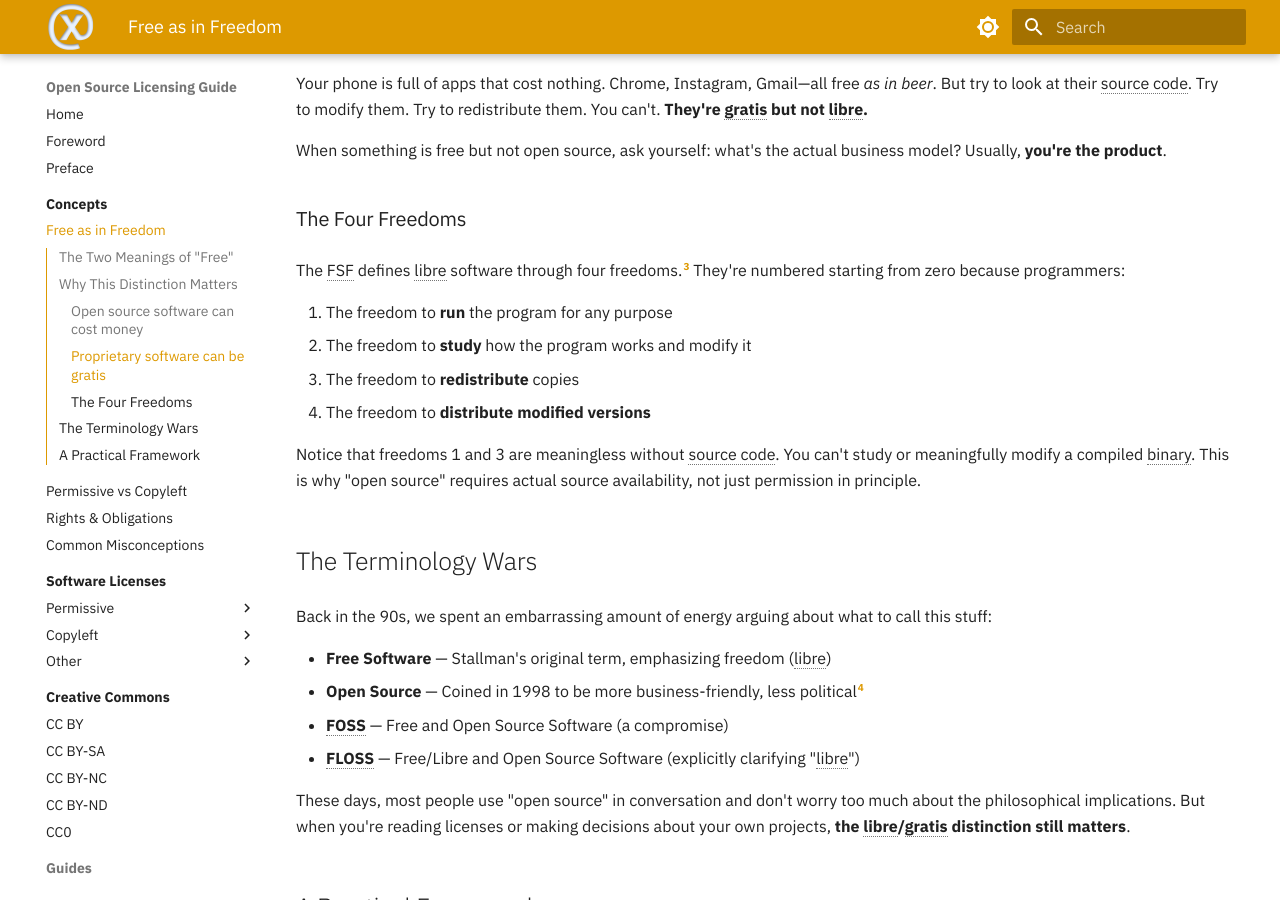
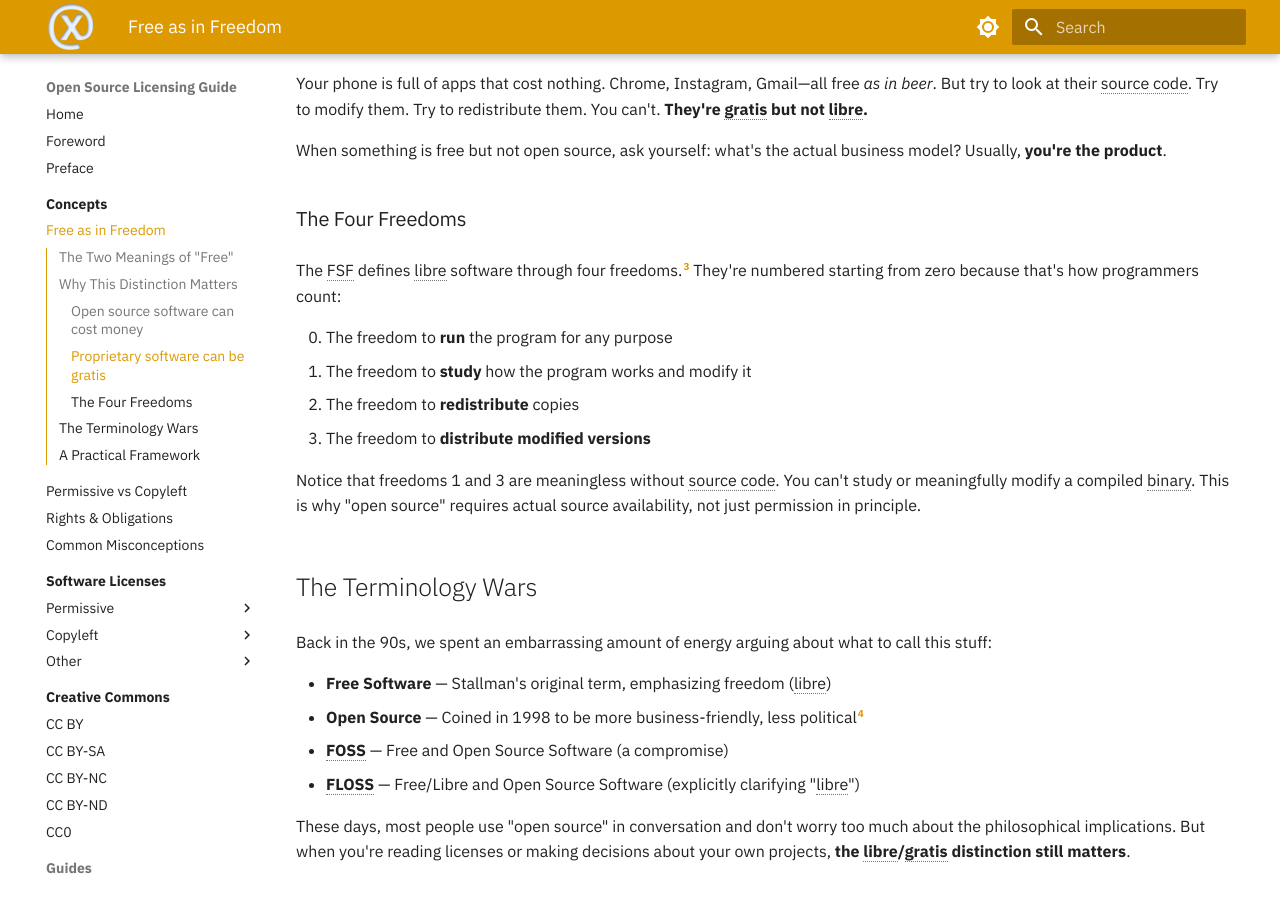
Before and after one commit to atmarx/open-source-licensing-guide, an MkDocs documentation site: the page built from docs/concepts/libre-vs-gratis.md, in a window 1280 px wide and 900 px high, scrolled down 1262 px. Built offline with MkDocs 1.6.1 and Material for MkDocs 9.7.7, drawn with Linux system fonts in a browser that asks for light colours.

Commit message:
Fix Four Freedoms list: complete sentence + start at zero
Numbered list was rendering 1–4 instead of 0–3 because Markdown
ignores the 0. prefix. Swapped to <ol start="0"> HTML.

Also completed the trailing sentence ("because programmers:" →
"because that's how programmers count:") which read as truncated.

Co-Authored-By: Claude Sonnet 4.6 <noreply@anthropic.com>

```diff
--- a/docs/concepts/libre-vs-gratis.md
+++ b/docs/concepts/libre-vs-gratis.md
@@ -50,12 +50,14 @@ When something is free but not open source, ask yourself: what's the actual busi
 
 ### The Four Freedoms
 
-The FSF defines libre software through four freedoms.[^four-freedoms] They're numbered starting from zero because programmers:
+The FSF defines libre software through four freedoms.[^four-freedoms] They're numbered starting from zero because that's how programmers count:
 
-0. The freedom to **run** the program for any purpose
-1. The freedom to **study** how the program works and modify it
-2. The freedom to **redistribute** copies
-3. The freedom to **distribute modified versions**
+<ol start="0">
+<li>The freedom to <strong>run</strong> the program for any purpose</li>
+<li>The freedom to <strong>study</strong> how the program works and modify it</li>
+<li>The freedom to <strong>redistribute</strong> copies</li>
+<li>The freedom to <strong>distribute modified versions</strong></li>
+</ol>
 
 Notice that freedoms 1 and 3 are meaningless without source code. You can't study or meaningfully modify a compiled binary. This is why "open source" requires actual source availability, not just permission in principle.
 
```
